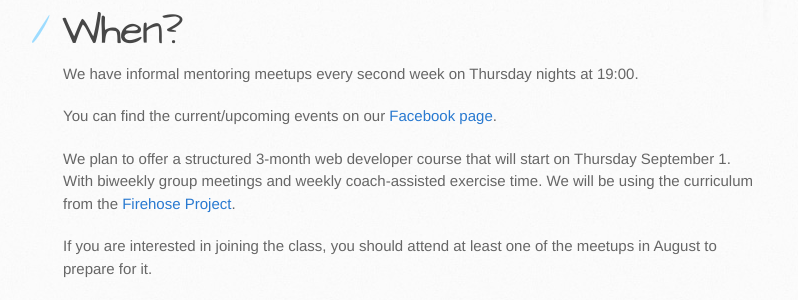
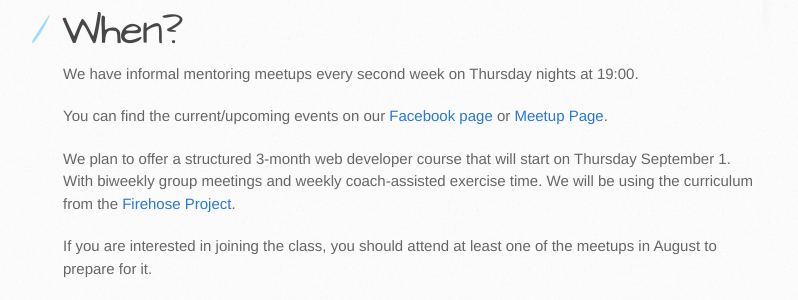
Before and after one commit to colognerb/refugees, a Jekyll site: the page built from en/index.md, in a window 1280 px wide and 900 px high, scrolled down 663 px. Shown: the part 153-453 px from the top of the window, without its empty margins (107-905 px from the left). Built offline with Jekyll 4.4.1, drawn with Linux system fonts in a browser that asks for light colours.

Commit message:
Add Meetup Page

```diff
--- a/en/index.md
+++ b/en/index.md
@@ -21,7 +21,7 @@ In addition to the mentorship we are also providing **donated laptops**, which w
 
 We have informal mentoring meetups every second week on Thursday nights at 19:00.
 
-You can find the current/upcoming events on our [Facebook page](https://www.facebook.com/rorcologne/events).
+You can find the current/upcoming events on our [Facebook page](https://www.facebook.com/rorcologne/events) or [Meetup Page](https://www.meetup.com/Refugees-on-Rails-Cologne/).
 
 We plan to offer a structured 3-month web developer course that will start on Thursday September 1.  With biweekly group meetings and weekly coach-assisted exercise time.  We will be using the curriculum from the [Firehose Project](https://www.thefirehoseproject.com/).
 
```
